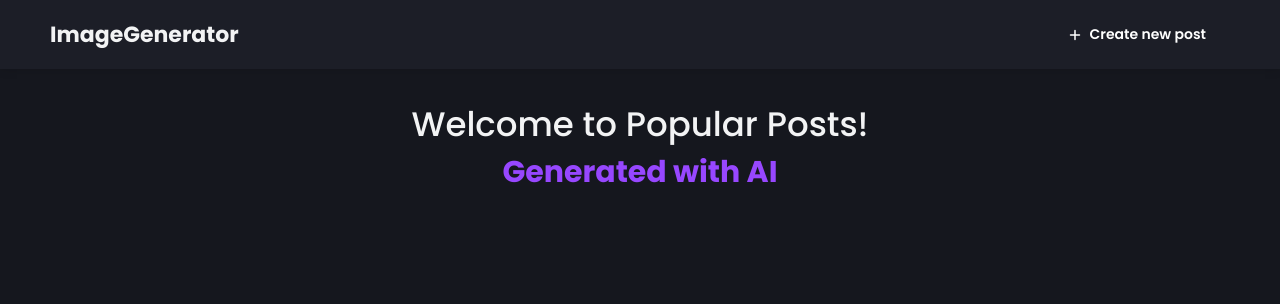
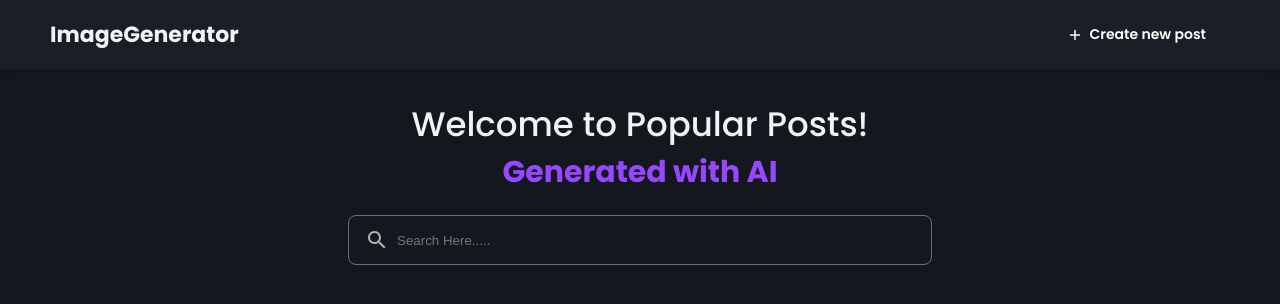
Before and after one commit to PrincyChauhan/image-generator, a React (Create React App) app in the folder client/: page / in a window 1280 px wide. Shown: the top 304 px of the page. Built offline with nearby package versions, Linux system fonts and the light colour scheme.

Commit message:
added searchbar

```diff
--- /dev/null
+++ b/client/src/components/SearchBar.jsx
@@ -0,0 +1,38 @@
+import { SearchOutlined } from "@mui/icons-material";
+import React from "react";
+import styled from "styled-components";
+
+const SearchBarContainer = styled.div`
+  max-width: 550px;
+  display: flex;
+  width: 100%;
+  border: 1px solid ${({ theme }) => theme.text_secondary + 90};
+  border-radius: 8px;
+  cursor: pointer;
+  padding: 12px 16px;
+  justify-content: flex-start;
+  align-items: center;
+  gap: 6px;
+  color: ${({ theme }) => theme.text_secondary};
+`;
+
+const SearchBar = () => {
+  return (
+    <SearchBarContainer>
+      <SearchOutlined sx={{ color: "inherit" }} />
+      <input
+        type="text"
+        placeholder="Search Here....."
+        style={{
+          border: "none",
+          outline: "none",
+          width: "100%",
+          background: "inherit",
+          color: "inherit",
+        }}
+      />
+    </SearchBarContainer>
+  );
+};
+
+export default SearchBar;
--- a/client/src/pages/Home.jsx
+++ b/client/src/pages/Home.jsx
@@ -1,5 +1,6 @@
 import React from "react";
 import styled from "styled-components";
+import SearchBar from "../components/SearchBar";
 
 const Container = styled.div`
   padding: 30px 30px;
@@ -47,6 +48,7 @@ const Home = () => {
         Welcome to Popular Posts!
         <Span>Generated with AI</Span>
       </HeadLine>
+      <SearchBar>Searchbar</SearchBar>
       <Wrapper></Wrapper>
     </Container>
   );
```
